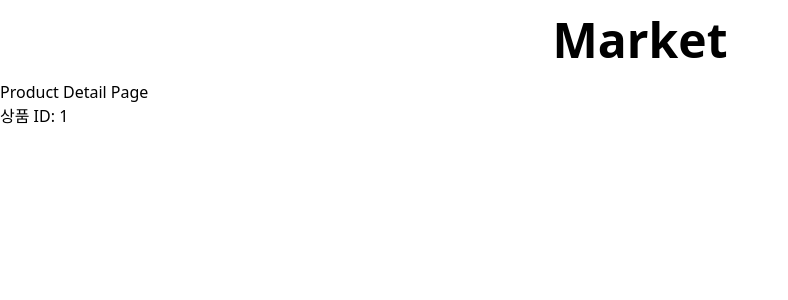
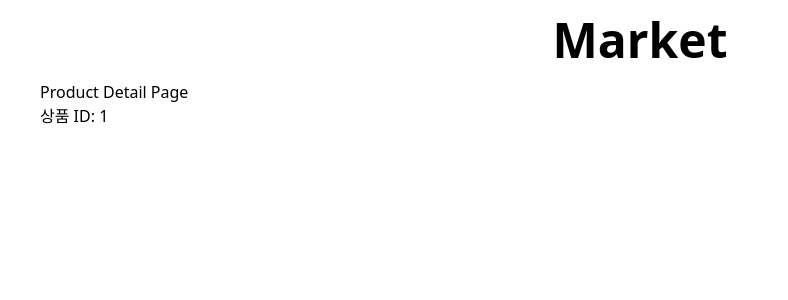
Before and after one commit to house-study/Bom-Market, a Next.js app: page /product/1 in a window 1280 px wide. Shown: the top 300 px of the page, without its empty margins (0-788 px from the left). Built offline with nearby package versions, Linux system fonts and the light colour scheme.

Commit message:
style: 레이아웃 수정

```diff
--- a/src/components/layout/index.tsx
+++ b/src/components/layout/index.tsx
@@ -10,7 +10,7 @@ export default function Layout({ children }: LayoutProps) {
   return (
     <>
       <Header />
-      <main className="pt-20">{children}</main>
+      <main className="m-auto max-w-[1200px] pt-20">{children}</main>
     </>
   );
 }
--- a/src/pages/index.tsx
+++ b/src/pages/index.tsx
@@ -1,9 +1,9 @@
 import ProductList from '@/components/ProductList';
 const Home = () => {
   return (
-    <div className="m-auto max-w-[1200px]">
+    <>
       <ProductList />
-    </div>
+    </>
   );
 };
 
```
